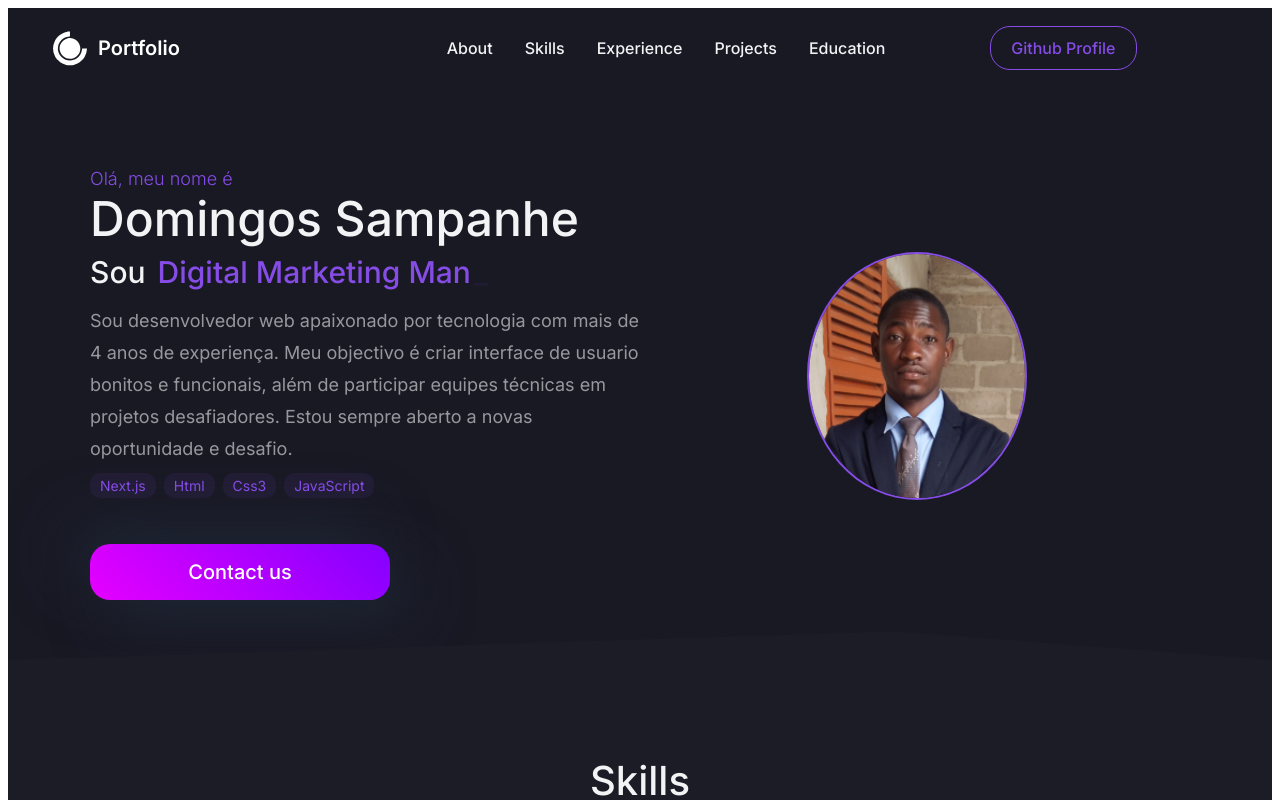
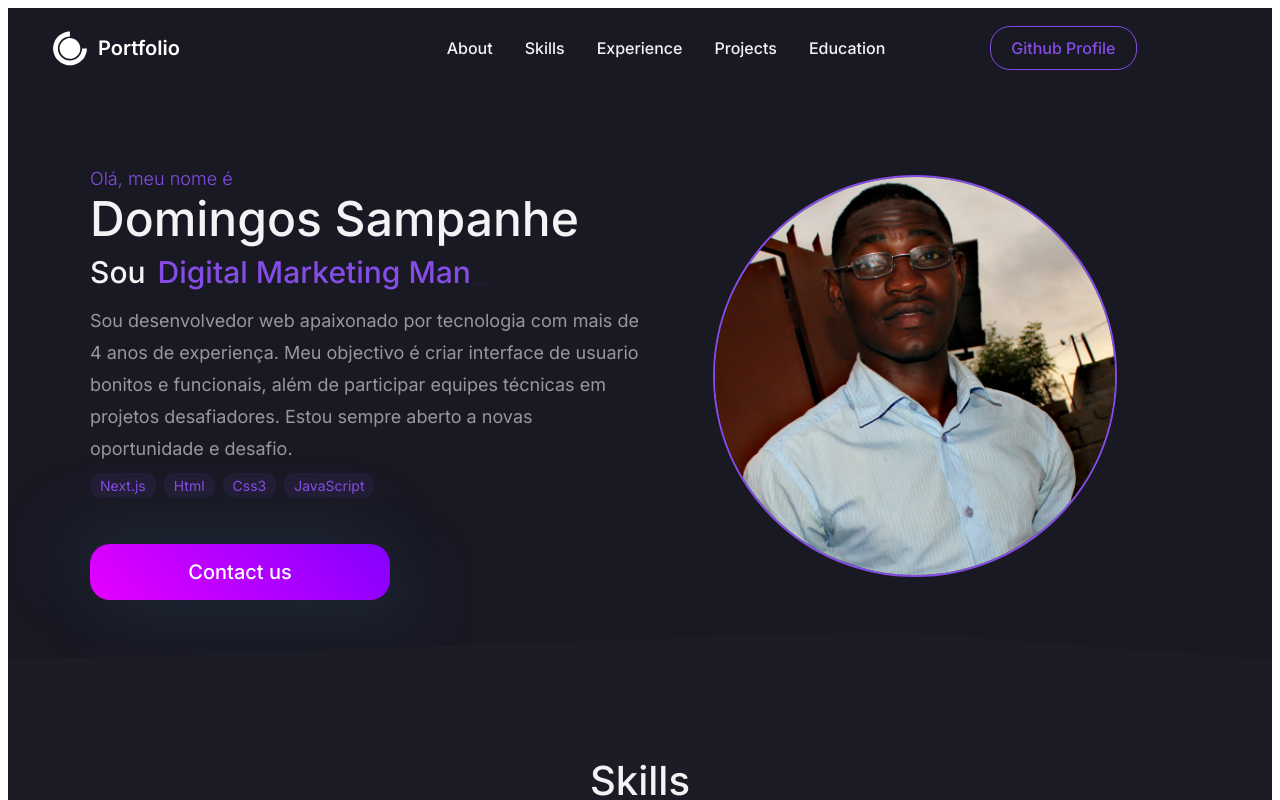
Before and after one commit to DomingosSAmpah/Portifolio-Domingos_Sampanhe, a Next.js app: page / in a window 1280 px wide. Shown: the top 800 px of the page. Built offline with nearby package versions, Linux system fonts and the light colour scheme.

Commit message:
add commit

```diff
--- a/src/components/homePage/heroAbout/HeroAbout.jsx
+++ b/src/components/homePage/heroAbout/HeroAbout.jsx
@@ -4,7 +4,7 @@ import { Bio } from '@/data/data'
 import { HiArrowNarrowRight } from 'react-icons/hi'
 import { TbBrandFacebook, TbBrandLinkedin, TbBrandGithub, TbBrandWhatsapp } from 'react-icons/tb'
 import Image from 'next/image'
-// import FotoPerfil from '../../../../public/images/me.PNG'
+import FotoPerfil from '../../../../public/images/me.png'
 import * as S from './Styles'
 
 
@@ -67,7 +67,8 @@ const HeroAbout = () => {
                         <S.Img>
                             <motion.div {...ImgAnimatin}>
                                 <Image
-                                src={Bio.perfil}
+                                src={FotoPerfil}
+                                // src={Bio.perfil}
                                 width={400}
                                 height={400}
                                 alt='my photo'
```
